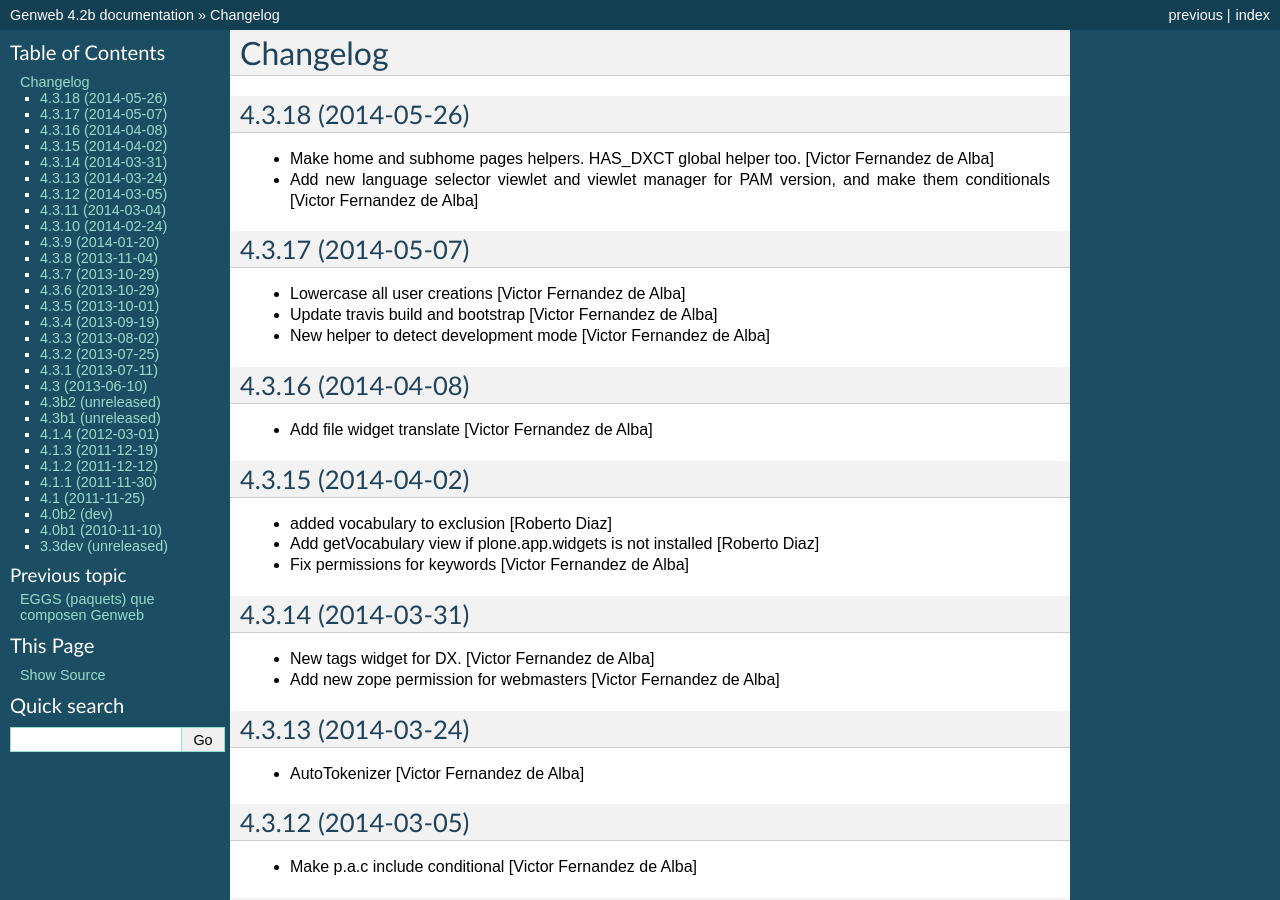
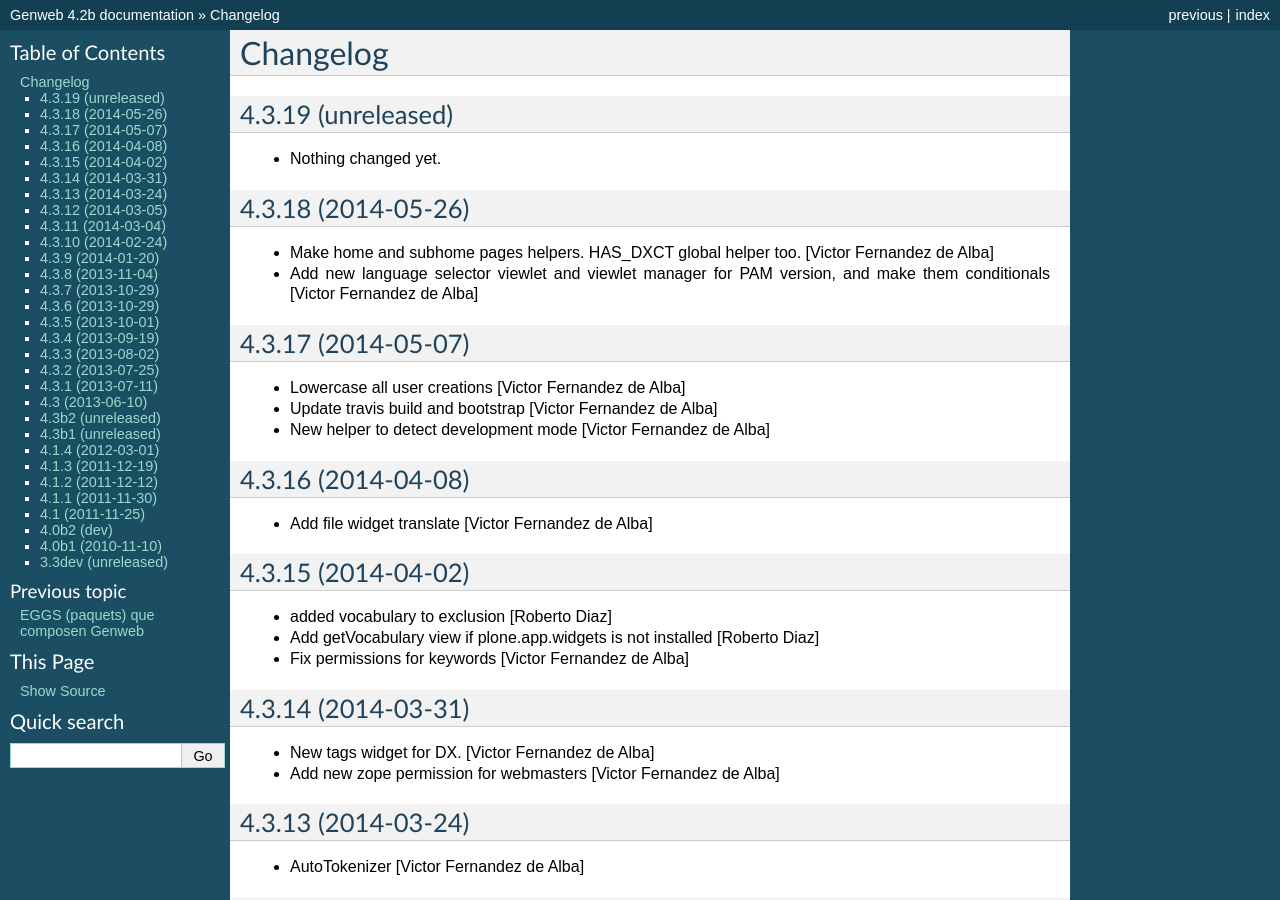
Before and after one commit to UPCnet/genweb.core, a Sphinx documentation site: the page built from docs/HISTORY.rst, in a window 1280 px wide and 900 px high. Built offline with Sphinx 7.4.7, drawn with Linux system fonts in a browser that asks for light colours.

Commit message:
Back to development: 4.3.19

```diff
--- a/docs/HISTORY.rst
+++ b/docs/HISTORY.rst
@@ -1,5 +1,11 @@
 Changelog
 =========
+
+4.3.19 (unreleased)
+-------------------
+
+- Nothing changed yet.
+
 
 4.3.18 (2014-05-26)
 -------------------
--- a/setup.py
+++ b/setup.py
@@ -1,7 +1,7 @@
 from setuptools import setup, find_packages
 import os
 
-version = '4.3.18'
+version = '4.3.19.dev0'
 
 README = open("README.rst").read()
 HISTORY = open(os.path.join("docs", "HISTORY.rst")).read()
```
